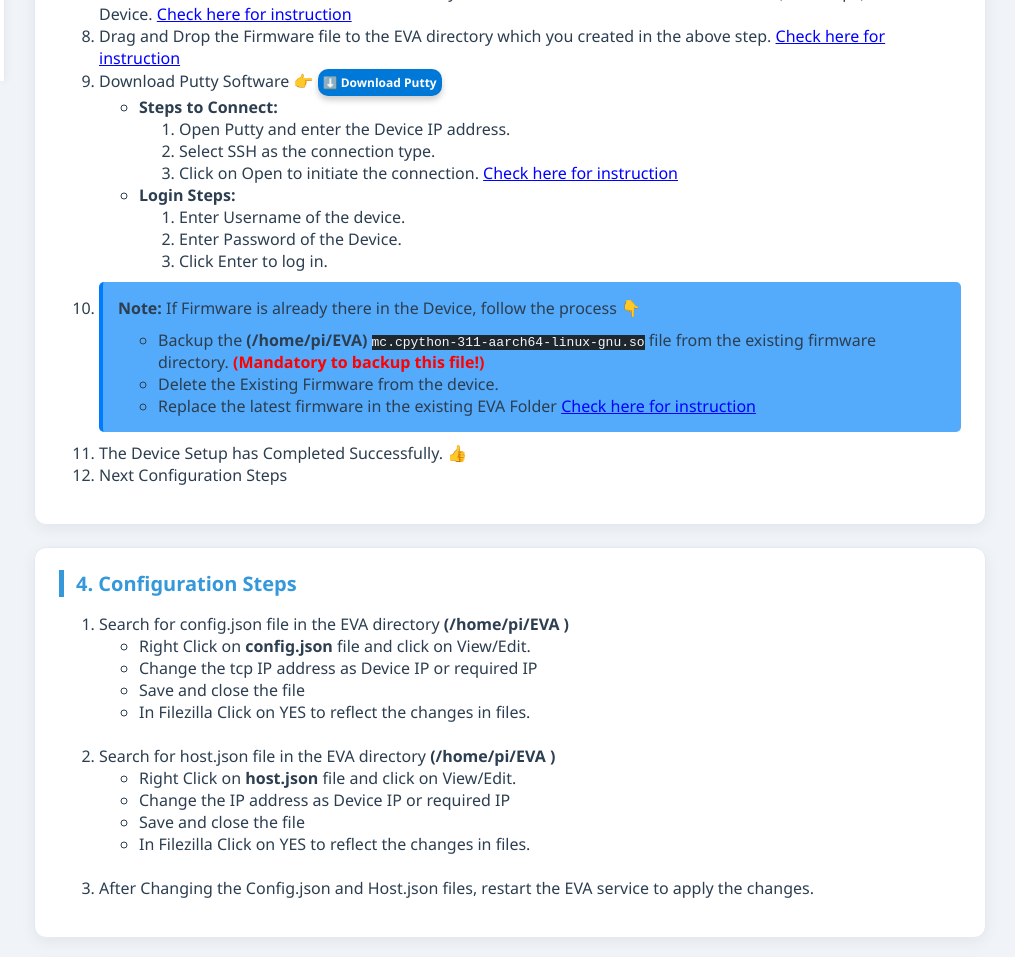
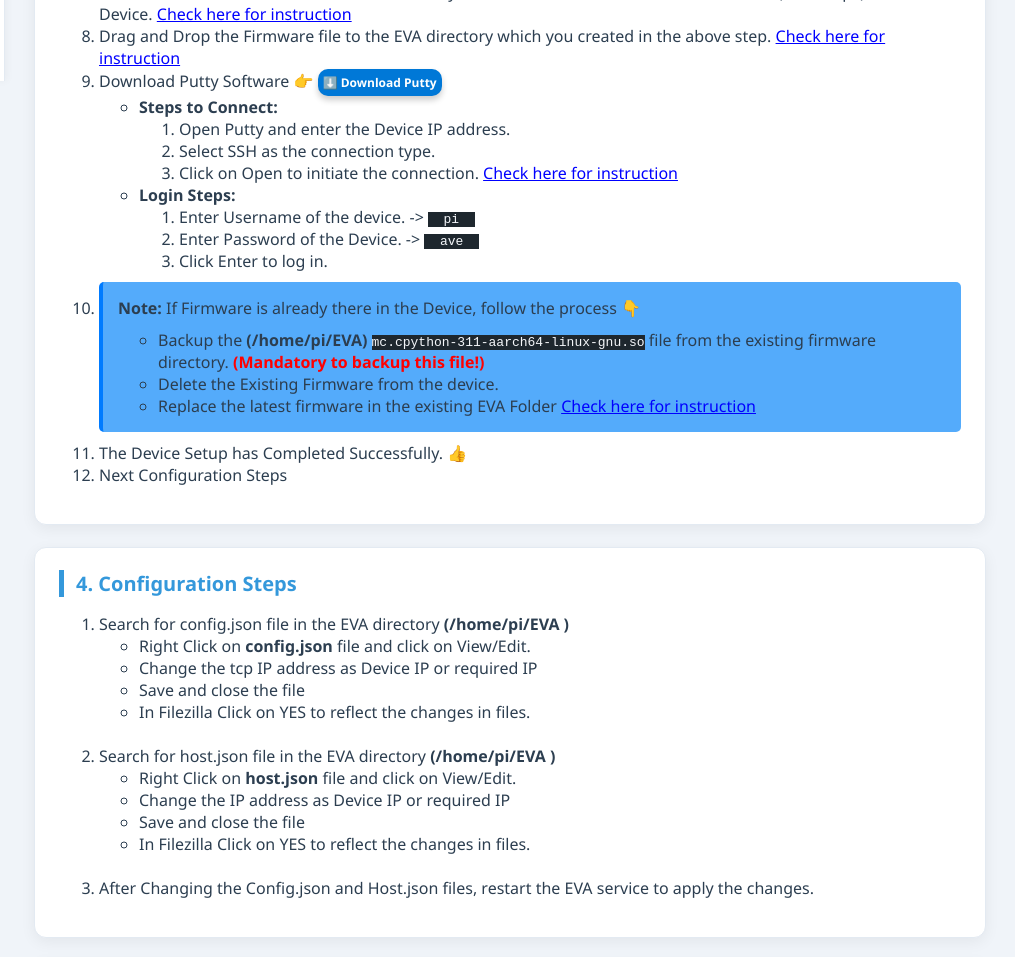
Before and after one commit to Kaarthik9673/EVADOC, a plain HTML site: page index.html in a window 1280 px wide. Shown: the part 719-1676 px from the top of the page, without its empty margins (265-1280 px from the left). Drawn offline with Linux system fonts and the light colour scheme.

Commit message:
Update index.html

```diff
--- a/index.html
+++ b/index.html
@@ -100,8 +100,8 @@
               <li>
                 <strong>Login Steps:</strong>
                 <ol>
-                  <li>Enter Username of the device.</li>
-                  <li>Enter Password of the Device.</li>
+                  <li>Enter Username of the device. -> <code> &nbsp; pi &nbsp; </code></li>
+                  <li>Enter Password of the Device. -> <code> &nbsp; ave &nbsp; </code></li>
                   <li>Click Enter to log in.</li>
                 </ol>
               </li>
```
